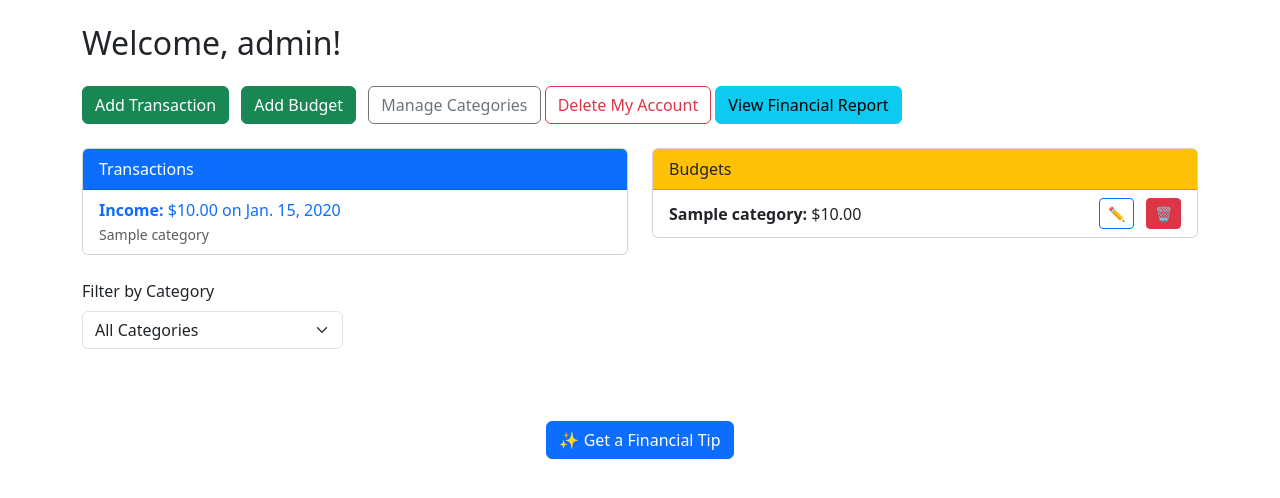
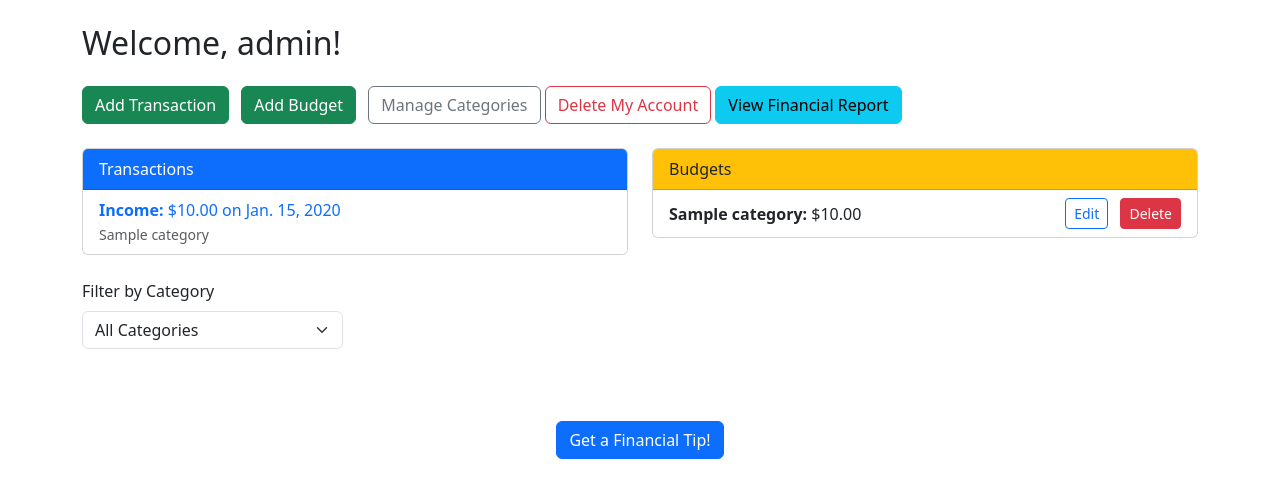
Before and after one commit to emyik/moneyparce, a Django app: page / in a window 1280 px wide. Shown: the part 56-554 px from the top of the page. Run offline with Django 5.2, Linux system fonts and the light colour scheme; a user stored in the database is signed in; tables that the repository leaves empty hold one stand-in row (values such as "Sample post").

Commit message:
fixed ui

```diff
--- a/core/views.py
+++ b/core/views.py
@@ -207,7 +207,7 @@ def financial_report(request):
         if budget:
             over_budget = expenses > budget.amount
         else:
-            over_budget = None  # No budget set
+            over_budget = None
 
         report_data.append({
             'category': category.name,
--- a/templates/core/category_manager.html
+++ b/templates/core/category_manager.html
@@ -3,7 +3,7 @@
 {% block content %}
 <h2>Manage Categories</h2>
 
-<a href="{% url 'add_category' %}" class="btn btn-success mb-3">➕ Add New Category</a>
+<a href="{% url 'add_category' %}" class="btn btn-success mb-3"> + Add New Category</a>
 
 <table class="table table-striped">
   <thead>
@@ -25,8 +25,8 @@
           {% endif %}
         </td>
         <td>
-          <a href="{% url 'edit_category' cat.pk %}" class="btn btn-sm btn-outline-primary">✏️ Edit</a>
-          <a href="{% url 'delete_category' cat.pk %}" class="btn btn-sm btn-danger">🗑️ Delete</a>
+          <a href="{% url 'edit_category' cat.pk %}" class="btn btn-sm btn-outline-primary">Edit</a>
+          <a href="{% url 'delete_category' cat.pk %}" class="btn btn-sm btn-danger">Delete</a>
         </td>
       </tr>
     {% empty %}
--- a/templates/core/dashboard.html
+++ b/templates/core/dashboard.html
@@ -14,7 +14,6 @@
 
 
 <div class="row">
-  <!-- Transactions -->
   <div class="col-md-6">
     <div class="card mb-4">
       <div class="card-header bg-primary text-white">
@@ -52,7 +51,6 @@
     {% endif %}
   </div>
 
-  <!-- Budgets -->
   <div class="col-md-6">
     <div class="card mb-4">
       <div class="card-header bg-warning">
@@ -63,8 +61,8 @@
           <li class="list-group-item d-flex justify-content-between align-items-center">
             <span><strong>{{ b.category.name }}:</strong> ${{ b.amount }}</span>
             <span>
-              <a href="{% url 'edit_budget' b.pk %}" class="btn btn-sm btn-outline-primary me-2">✏️</a>
-              <a href="{% url 'delete_budget' b.pk %}" class="btn btn-sm btn-danger">🗑️</a>
+              <a href="{% url 'edit_budget' b.pk %}" class="btn btn-sm btn-outline-primary me-2">Edit</a>
+              <a href="{% url 'delete_budget' b.pk %}" class="btn btn-sm btn-danger">Delete</a>
             </span>
           </li>
         {% empty %}
@@ -75,7 +73,7 @@
   </div>
 </div>
     <div class="text-center my-5">
-    <button id="generate-tip-btn" class="btn btn-primary mb-3">✨ Get a Financial Tip</button>
+    <button id="generate-tip-btn" class="btn btn-primary mb-3">Get a Financial Tip!</button>
     <div id="tip-result" class="mt-3"></div>
 </div>
 
--- a/templates/core/transaction_detail.html
+++ b/templates/core/transaction_detail.html
@@ -13,8 +13,8 @@
   </div>
 </div>
 
-<a href="{% url 'edit_transaction' transaction.pk %}" class="btn btn-outline-primary me-2">✏️ Edit Transaction</a>
-<a href="{% url 'delete_transaction' transaction.pk %}" class="btn btn-outline-primary me-2">🗑️ Delete Transaction</a>
+<a href="{% url 'edit_transaction' transaction.pk %}" class="btn btn-outline-primary me-2">Edit Transaction</a>
+<a href="{% url 'delete_transaction' transaction.pk %}" class="btn btn-outline-primary me-2">Delete Transaction</a>
 
 <a href="{% url 'dashboard' %}" class="btn btn-link mt-3">← Back to Dashboard</a>
 {% endblock %}
--- a/users/urls.py
+++ b/users/urls.py
@@ -2,7 +2,6 @@ from django.urls import path
 from . import views
 
 urlpatterns = [
-    # Add user profile and delete account routes later
     path('signup/', views.signup, name='signup'),
     path('delete/', views.delete_account, name='delete_account'),
     path('password_reset/', views.password_reset_request, name='password_reset'),
--- a/users/views.py
+++ b/users/views.py
@@ -12,7 +12,7 @@ def signup(request):
         form = SignUpForm(request.POST)
         if form.is_valid():
             user = form.save()
-            login(request, user)  # Auto-login after signup
+            login(request, user)
             return redirect('dashboard')
     else:
         form = SignUpForm()
```
Also changed, not shown: templates/base.html (+0 -7 lines).
